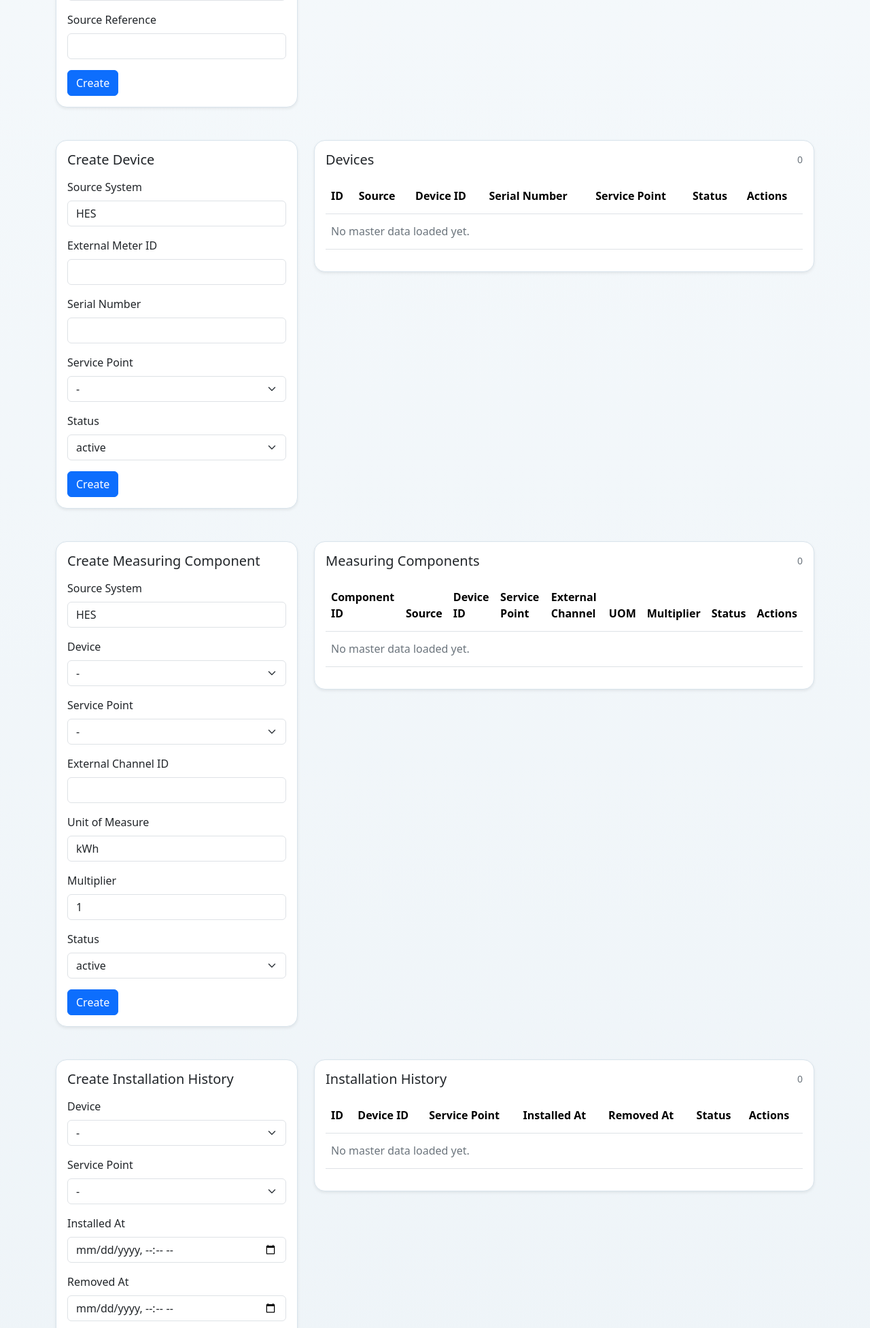
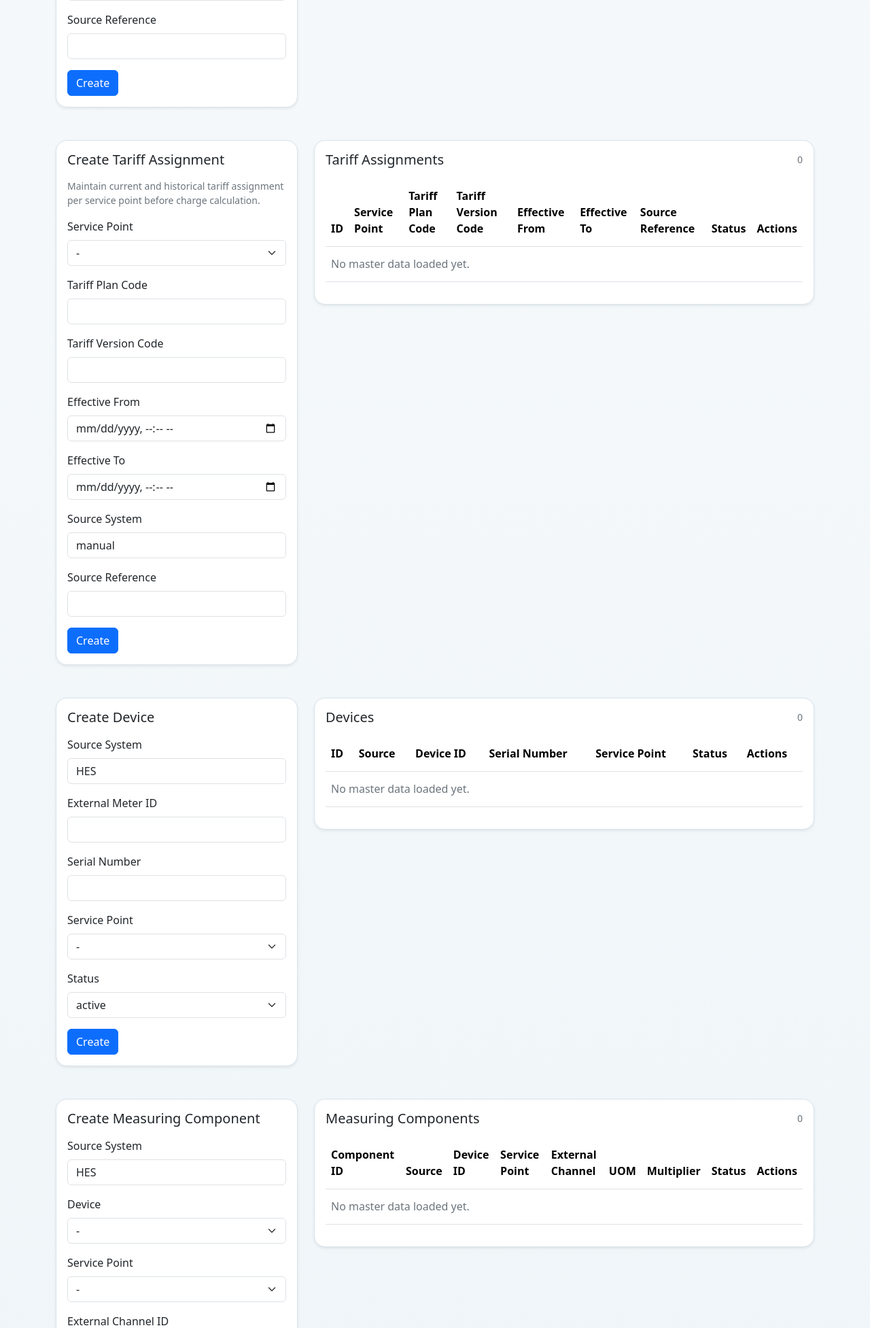
Before and after one commit to gomsoon/2604_sim_mdms_auto, a Flask app: page /master-data in a window 1280 px wide; the page is wider, and only the part inside the window is pictured. Shown: the part 1559-3512 px from the top of that part at 68% size. Run offline with Flask 3, Linux system fonts and the light colour scheme.

Commit message:
Add tariff assignment management baseline

```diff
--- a/app/blueprints/web.py
+++ b/app/blueprints/web.py
@@ -34,6 +34,7 @@ from app.models import (
     MeasuringComponent,
     ServicePoint,
     ServicePointBillingContext,
+    ServicePointTariffAssignment,
 )
 from app.services.adapters import (
     AdapterValidationError,
@@ -79,6 +80,10 @@ from app.services.master_data import (
     update_device,
     update_measuring_component,
     update_service_point,
+)
+from app.services.tariff_assignments import (
+    create_tariff_assignment,
+    update_tariff_assignment,
 )
 from app.services.operational_events import (
     OperationalAlertError,
@@ -1099,6 +1104,16 @@ def master_data():
         )
         .limit(200)
     ).all()
+    tariff_assignment_rows = session.scalars(
+        select(ServicePointTariffAssignment)
+        .options(joinedload(ServicePointTariffAssignment.service_point))
+        .order_by(
+            ServicePointTariffAssignment.is_current.desc(),
+            ServicePointTariffAssignment.effective_from.desc(),
+            ServicePointTariffAssignment.id.desc(),
+        )
+        .limit(200)
+    ).all()
     prefill_data = {
         "source_system": (request.args.get("prefill_source_system") or "HES").strip() or "HES",
         "external_meter_id": (request.args.get("prefill_external_meter_id") or "").strip(),
@@ -1118,6 +1133,7 @@ def master_data():
         rows=components,
         installations=installations,
         billing_context_rows=billing_context_rows,
+        tariff_assignment_rows=tariff_assignment_rows,
         prefill_data=prefill_data,
         prefill_hes_meter_references=prefill_hes_meter_references,
         format_local_datetime=_format_datetime_local,
@@ -1437,3 +1453,60 @@ def update_billing_context_view(billing_context_id: int):
         _flash_master_data_error(exc)
 
     return redirect(_master_data_redirect("billing-contexts"))
+
+
+@bp.post("/master-data/tariff-assignments")
+def create_tariff_assignment_view():
+    session = get_session()
+    try:
+        create_tariff_assignment(
+            session,
+            service_point_id=request.form.get("service_point_id"),
+            tariff_plan_code=request.form.get("tariff_plan_code"),
+            tariff_version_code=request.form.get("tariff_version_code"),
+            effective_from=request.form.get("effective_from"),
+            effective_to=request.form.get("effective_to"),
+            source_system=request.form.get("source_system"),
+            source_reference=request.form.get("source_reference"),
+        )
+        session.commit()
+        _flash_master_data_success("master_data.flash.tariff_assignment_created")
+    except MasterDataValidationError as exc:
+        session.rollback()
+        _flash_master_data_error(exc)
+
+    return redirect(_master_data_redirect("tariff-assignments"))
+
+
+@bp.post("/master-data/tariff-assignments/<int:tariff_assignment_id>")
+def update_tariff_assignment_view(tariff_assignment_id: int):
+    session = get_session()
+    tariff_assignment = session.get(ServicePointTariffAssignment, tariff_assignment_id)
+    if tariff_assignment is None:
+        flash(
+            translate_master_data_error(
+                "tariff_assignment_not_found",
+                "The selected tariff assignment does not exist.",
+            ),
+            "danger",
+        )
+        return redirect(_master_data_redirect("tariff-assignments"))
+
+    try:
+        update_tariff_assignment(
+            session,
+            tariff_assignment,
+            tariff_plan_code=request.form.get("tariff_plan_code"),
+            tariff_version_code=request.form.get("tariff_version_code"),
+            effective_from=request.form.get("effective_from"),
+            effective_to=request.form.get("effective_to"),
+            source_system=request.form.get("source_system"),
+            source_reference=request.form.get("source_reference"),
+        )
+        session.commit()
+        _flash_master_data_success("master_data.flash.tariff_assignment_updated")
+    except MasterDataValidationError as exc:
+        session.rollback()
+        _flash_master_data_error(exc)
+
+    return redirect(_master_data_redirect("tariff-assignments"))
--- a/app/templates/master_data.html
+++ b/app/templates/master_data.html
@@ -145,6 +145,7 @@
                       <div class="d-flex flex-column gap-2">
                         <button class="btn btn-sm btn-outline-primary" type="submit">{{ t("button.save") }}</button>
                         <a class="btn btn-sm btn-outline-secondary" href="{{ url_for('web.master_data', prefill_service_point_id=row.id) }}#billing-contexts">{{ t("button.open_billing_context") }}</a>
+                        <a class="btn btn-sm btn-outline-secondary" href="{{ url_for('web.master_data', prefill_service_point_id=row.id) }}#tariff-assignments">{{ t("button.open_tariff_assignment") }}</a>
                       </div>
                     </td>
                   </form>
@@ -294,6 +295,116 @@
                 {% else %}
                 <tr>
                   <td colspan="11" class="text-secondary">{{ t("page.master_data.empty") }}</td>
+                </tr>
+                {% endfor %}
+              </tbody>
+            </table>
+          </div>
+        </div>
+      </div>
+    </div>
+  </div>
+</section>
+
+<section id="tariff-assignments" class="mb-5">
+  <div class="row g-4">
+    <div class="col-xl-4">
+      <div class="card shadow-sm">
+        <div class="card-body">
+          <h2 class="h5 mb-3">{{ t("page.master_data.create_tariff_assignment") }}</h2>
+          <p class="text-secondary small">{{ t("page.master_data.tariff_assignment_description") }}</p>
+          <form method="post" action="{{ url_for('web.create_tariff_assignment_view') }}">
+            <div class="mb-3">
+              <label class="form-label">{{ t("field.service_point") }}</label>
+              <select class="form-select" name="service_point_id" required>
+                <option value="">{{ t("common.none") }}</option>
+                {% for service_point in service_points %}
+                <option value="{{ service_point.id }}" {% if prefill_data.service_point_id == (service_point.id|string) %}selected{% endif %}>{{ service_point.external_id }}</option>
+                {% endfor %}
+              </select>
+            </div>
+            <div class="mb-3">
+              <label class="form-label">{{ t("field.tariff_plan_code") }}</label>
+              <input class="form-control" name="tariff_plan_code" required>
+            </div>
+            <div class="mb-3">
+              <label class="form-label">{{ t("field.tariff_version_code") }}</label>
+              <input class="form-control" name="tariff_version_code">
+            </div>
+            <div class="mb-3">
+              <label class="form-label">{{ t("field.effective_from") }}</label>
+              <input class="form-control" name="effective_from" type="datetime-local" required>
+            </div>
+            <div class="mb-3">
+              <label class="form-label">{{ t("field.effective_to") }}</label>
+              <input class="form-control" name="effective_to" type="datetime-local">
+            </div>
+            <div class="mb-3">
+              <label class="form-label">{{ t("field.source_system") }}</label>
+              <input class="form-control" name="source_system" value="manual" required>
+            </div>
+            <div class="mb-3">
+              <label class="form-label">{{ t("field.source_reference") }}</label>
+              <input class="form-control" name="source_reference">
+            </div>
+            <button class="btn btn-primary" type="submit">{{ t("button.create") }}</button>
+          </form>
+        </div>
+      </div>
+    </div>
+    <div class="col-xl-8">
+      <div class="card shadow-sm">
+        <div class="card-body">
+          <div class="d-flex justify-content-between align-items-center mb-3">
+            <h2 class="h5 mb-0">{{ t("page.master_data.tariff_assignments") }}</h2>
+            <span class="text-secondary small">{{ tariff_assignment_rows|length }}</span>
+          </div>
+          <div class="table-responsive">
+            <table class="table table-hover align-middle">
+              <thead>
+                <tr>
+                  <th>{{ t("table.id") }}</th>
+                  <th>{{ t("field.service_point") }}</th>
+                  <th>{{ t("field.tariff_plan_code") }}</th>
+                  <th>{{ t("field.tariff_version_code") }}</th>
+                  <th>{{ t("field.effective_from") }}</th>
+                  <th>{{ t("field.effective_to") }}</th>
+                  <th>{{ t("field.source_reference") }}</th>
+                  <th>{{ t("table.status") }}</th>
+                  <th>{{ t("table.actions") }}</th>
+                </tr>
+              </thead>
+              <tbody>
+                {% for row in tariff_assignment_rows %}
+                <tr>
+                  <form method="post" action="{{ url_for('web.update_tariff_assignment_view', tariff_assignment_id=row.id) }}">
+                    <td>{{ row.id }}</td>
+                    <td>{{ row.service_point.external_id }}</td>
+                    <td><input class="form-control form-control-sm" name="tariff_plan_code" value="{{ row.tariff_plan_code }}" required></td>
+                    <td><input class="form-control form-control-sm" name="tariff_version_code" value="{{ row.tariff_version_code or '' }}"></td>
+                    <td><input class="form-control form-control-sm" name="effective_from" type="datetime-local" value="{{ format_local_datetime(row.effective_from, 'UTC') }}" required></td>
+                    <td><input class="form-control form-control-sm" name="effective_to" type="datetime-local" value="{{ format_local_datetime(row.effective_to, 'UTC') }}"></td>
+                    <td>
+                      <div class="d-flex flex-column gap-2">
+                        <input class="form-control form-control-sm" name="source_system" value="{{ row.source_system }}" required>
+                        <input class="form-control form-control-sm" name="source_reference" value="{{ row.source_reference or '' }}">
+                      </div>
+                    </td>
+                    <td>
+                      {% if row.is_current %}
+                      <span class="badge text-bg-success">{{ t("common.current") }}</span>
+                      {% else %}
+                      <span class="badge text-bg-secondary">{{ t("common.history") }}</span>
+                      {% endif %}
+                    </td>
+                    <td>
+                      <button class="btn btn-sm btn-outline-primary" type="submit">{{ t("button.save") }}</button>
+                    </td>
+                  </form>
+                </tr>
+                {% else %}
+                <tr>
+                  <td colspan="9" class="text-secondary">{{ t("page.master_data.empty") }}</td>
                 </tr>
                 {% endfor %}
               </tbody>
```
Also changed, not shown: app/i18n/__init__.py (+22 -0 lines), tests/test_master_data_web.py (+88 -0 lines).
